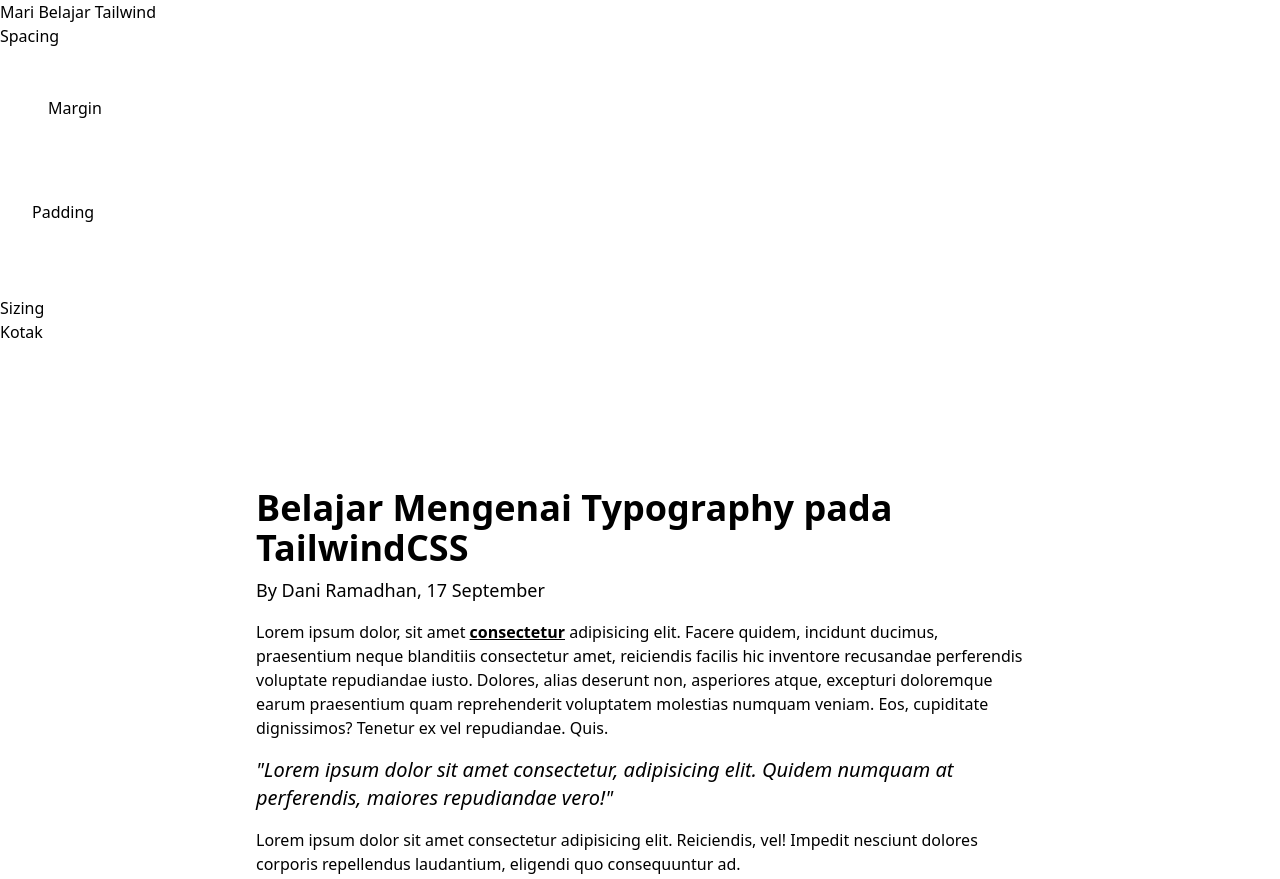
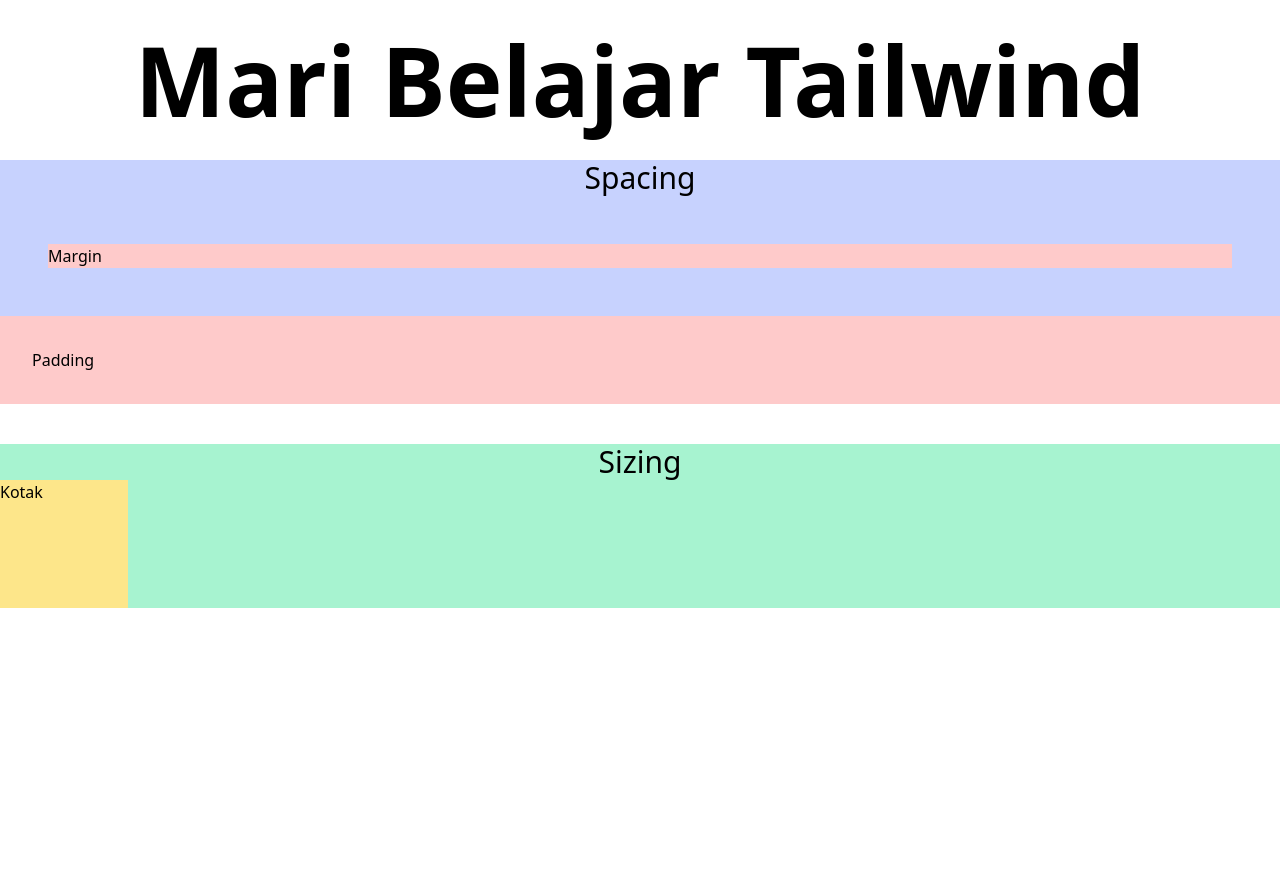
Before and after one commit to Dani170907/Belajar-Tailwind, a plain HTML site: page index.html in a window 1280 px wide. Shown: the top 879 px of the page. Drawn offline with nearby package versions, Linux system fonts and the light colour scheme.

Commit message:
menambahkan text color dan background color

```diff
--- a/index.html
+++ b/index.html
@@ -28,25 +28,27 @@
     </style>
 </head>
 <body>
-    <h1>Mari Belajar Tailwind</h1>
+    <h1 class="text-8xl font-bold text-center my-8">Mari Belajar Tailwind</h1>
 
-    <section class="mb-10">
-        <h2>Spacing</h2>
-        <div class="m-12">Margin</div>
-        <div class="p-8">Padding</div>
+    <section class="mb-10 bg-indigo-200">
+        <h2 class="text-3xl text-center">Spacing</h2>
+        <div class="m-12 bg-red-200">Margin</div>
+        <div class="p-8 bg-red-200">Padding</div>
     </section>
 
-    <section class="mb-10">
-      <h2>Sizing</h2>
-      <div class="w-32 h-32">Kotak</div>
+    <section class="mb-10 bg-green-200">
+      <h2 class="text-3xl text-center">Sizing</h2>
+      <div class="w-32 h-32 bg-yellow-200">Kotak</div>
     </section>
 
-    <section class="mb-96 font-inter max-w-3xl mx-auto">
+    <section class="mt-96 mb-96 font-inter max-w-3xl mx-auto">
       <h2 class="mb-2 text-4xl font-bold">Belajar Mengenai Typography pada TailwindCSS</h2>
-      <div class="mb-4 text-lg">By Dani Ramadhan, 17 September</div>
-      <p class="mb-4">Lorem ipsum dolor, sit amet <a class="underline font-bold">consectetur</a> adipisicing elit. Facere quidem, incidunt ducimus, praesentium neque blanditiis consectetur amet, reiciendis facilis hic inventore recusandae perferendis voluptate repudiandae iusto. Dolores, alias deserunt non, asperiores atque, excepturi doloremque earum praesentium quam reprehenderit voluptatem molestias numquam veniam. Eos, cupiditate dignissimos? Tenetur ex vel repudiandae. Quis.</p>
+
+      <div class="mb-4 text-lg text-gray-500">By <a class="text-gray-700">Dani Ramadhan</a>, 17 September</div>
+      <p class="mb-4">Lorem ipsum dolor, sit amet <a class="underline font-bold text-blue-600">consectetur</a> adipisicing elit. Facere quidem, incidunt ducimus, praesentium neque blanditiis consectetur amet, reiciendis facilis hic inventore recusandae perferendis voluptate repudiandae iusto. Dolores, alias deserunt non, asperiores atque, excepturi doloremque earum praesentium quam reprehenderit voluptatem molestias numquam veniam. Eos, cupiditate dignissimos? Tenetur ex vel repudiandae. Quis.</p>
       <blockquote class="mb-4 italic font-thin text-xl">"Lorem ipsum dolor sit amet consectetur, adipisicing elit. Quidem numquam at perferendis, maiores repudiandae vero!"</blockquote>
       <p class="mb4">Lorem ipsum dolor sit amet consectetur adipisicing elit. Reiciendis, vel! Impedit nesciunt dolores corporis repellendus laudantium, eligendi quo consequuntur ad.</p>
     </section>
+
 </body>
 </html>
```
